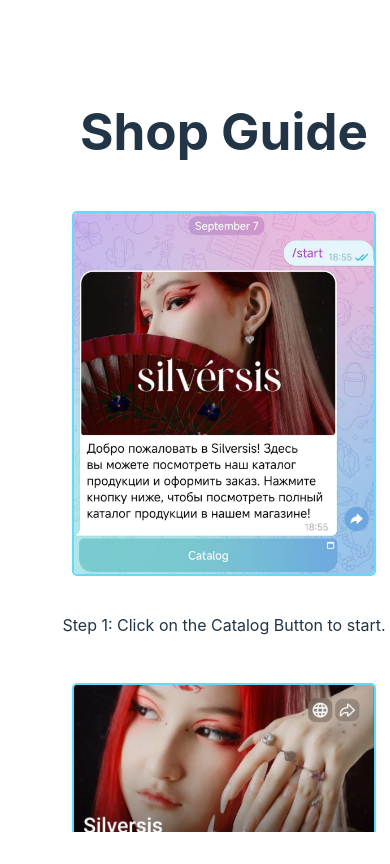
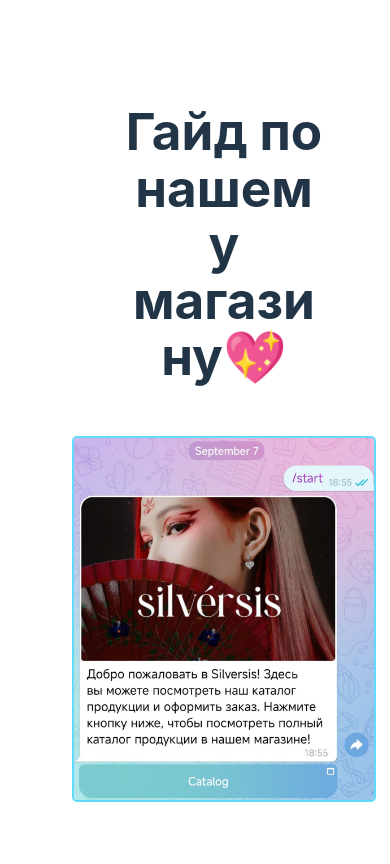
Before and after one commit to rmzs0711/touchdown, a React (Vite) app in the folder client/: page / in a window 390 px wide. Shown: the top 864 px of the page. Built offline with nearby package versions, Linux system fonts and the light colour scheme; what @telegram-apps/telegram-ui, @twa-dev/sdk would draw is missing.

Commit message:
Localize shop guide to Russian and enhance UI alignment
This commit updates the shop guide steps to Russian language and adds a thank you step. It also includes UI improvements such as centering text, adjusting element alignments, and enhancing responsiveness for better readability.

```diff
--- a/client/src/App.tsx
+++ b/client/src/App.tsx
@@ -11,40 +11,45 @@
 import coupon from './assets/coupon.jpg';
 import payment from './assets/payment.jpg';
 import orderConfirm from './assets/order_confirm.jpg';
+import thank_you from './assets/thank_you.jpg';
 
 // Create an array of image steps
 const steps = [
   {
     image: botCatalogButton,
-    description: 'Step 1: Click on the Catalog Button to start.'
+    description: 'Шаг 1: Нажмите на кнопку каталога, чтобы начать.'
   },
   {
     image: mainMenu,
-    description: 'Step 2: You will be taken to the Main Menu.'
+    description: 'Шаг 2: Вы будете перенаправлены в Главное меню.'
   },
   {
     image: ringsPic,
-    description: 'Step 3: Select the Rings category.'
+    description: 'Шаг 3: Выберите понравившийся товар в каталоге.'
+  },
+  {
+    image: shoppingCart,
+    description: 'Шаг 4: Перейдите в корзину покупок.'
   },
   {
     image: order,
-    description: 'Step 4: Place your order by selecting an item.'
-  },
-  {
-    image: shoppingCart,
-    description: 'Step 5: Check your Shopping Cart.'
+    description: 'Шаг 5: Разместите заказ на свое имя и номер телефона. Для доставки пожалуйста введите слово "Доставка" и желаемый адрес'
   },
   {
     image: coupon,
-    description: 'Step 6: Apply a Coupon if you have one.'
+    description: 'Шаг 6: Примените купон, если он у вас есть.'
   },
   {
     image: payment,
-    description: 'Step 7: Proceed to Payment.'
+    description: 'Шаг 7: Перейдите к оплате.'
   },
   {
     image: orderConfirm,
-    description: 'Step 8: Confirm your Order.'
+    description: 'Шаг 8: Получите подтверждение заказа.'
+  },
+  {
+    image: thank_you,
+    description: 'Шаг 9: 💖Вы восхитительны!💖<br />Ожидайте ответа по доставке или забирайте заказ в нашем магазине уже сегодня!'
   }
 ];
 
@@ -52,11 +57,11 @@
   return (
     <div className="App">
       <div className="guide-container">
-        <h1>Shop Guide</h1>
+        <h1>Гайд по нашему магазину💖</h1>
         {steps.map((step, index) => (
           <div key={index} className="guide-step">
-            <img src={step.image} alt={`Step ${index + 1}`} />
-            <p>{step.description}</p>
+            <img src={step.image} alt={`Шаг ${index + 1}`} />
+            <p dangerouslySetInnerHTML={{ __html: step.description }} />
           </div>
         ))}
       </div>
--- a/client/src/index.css
+++ b/client/src/index.css
@@ -31,13 +31,16 @@
   display: flex;
   flex-direction: column;
   align-items: center;
-  justify-content: flex-start;
+  justify-content: center;
 }
 
 h1 {
   font-size: 3.2em;
   line-height: 1.1;
   margin: 1em 0;
+  max-width: 60%;
+  word-wrap: break-word;
+  text-align: center;
 }
 
 button {
@@ -71,6 +74,10 @@
 .guide-step {
   margin-bottom: 30px;
   text-align: center;
+  width: 100%;
+  display: flex;
+  flex-direction: column;
+  align-items: center;
 }
 
 .guide-step img {
@@ -80,3 +87,9 @@
   border-radius: 5px;
   margin-bottom: 15px;
 }
+
+.guide-step p {
+  max-width: 50%;
+  word-wrap: break-word;
+  text-align: center;
+}
```
Also changed, not shown: client/src/assets/thank_you.jpg (added).
